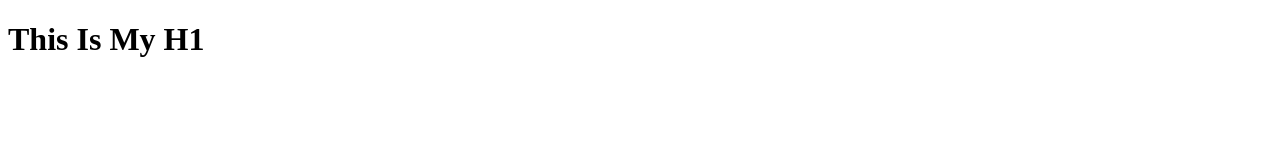
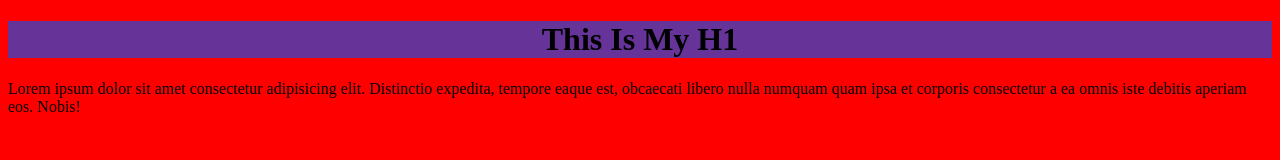
Before and after one commit to kowserahmed121/animation-project, a plain HTML site: page index.html in a window 1280 px wide. Drawn offline with Linux system fonts and the light colour scheme.

Commit message:
Header Create

```diff
--- a/index.html
+++ b/index.html
@@ -5,8 +5,10 @@
     <meta http-equiv="X-UA-Compatible" content="IE=edge">
     <meta name="viewport" content="width=device-width, initial-scale=1.0">
     <title>Git & Github</title>
+    <link rel="stylesheet" href="style.css">
 </head>
 <body>
     <h1>This Is My H1</h1>
+    <p>Lorem ipsum dolor sit amet consectetur adipisicing elit. Distinctio expedita, tempore eaque est, obcaecati libero nulla numquam quam ipsa et corporis consectetur a ea omnis iste debitis aperiam eos. Nobis!</p>
 </body>
 </html>
```
Also changed, not shown: 1 other file.
